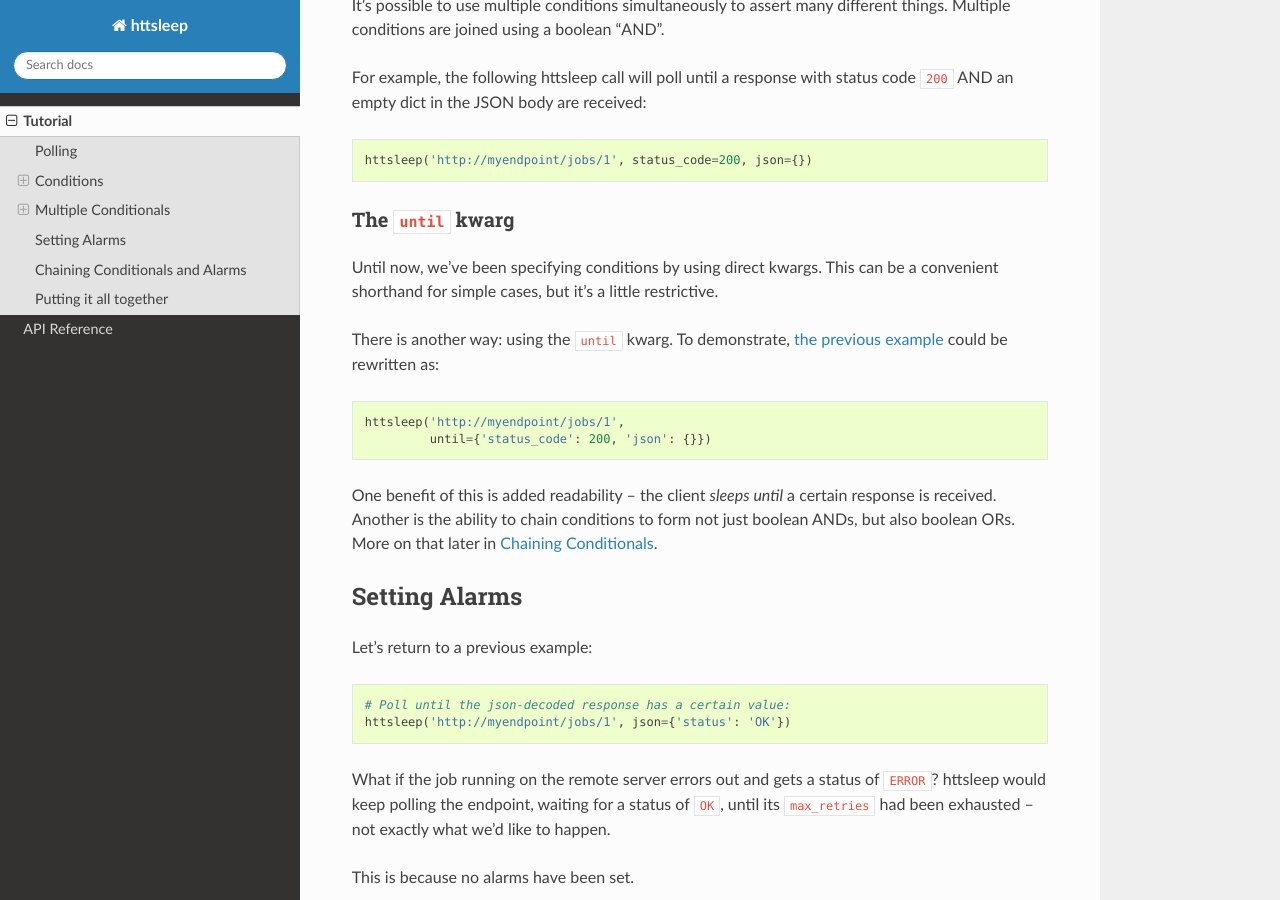
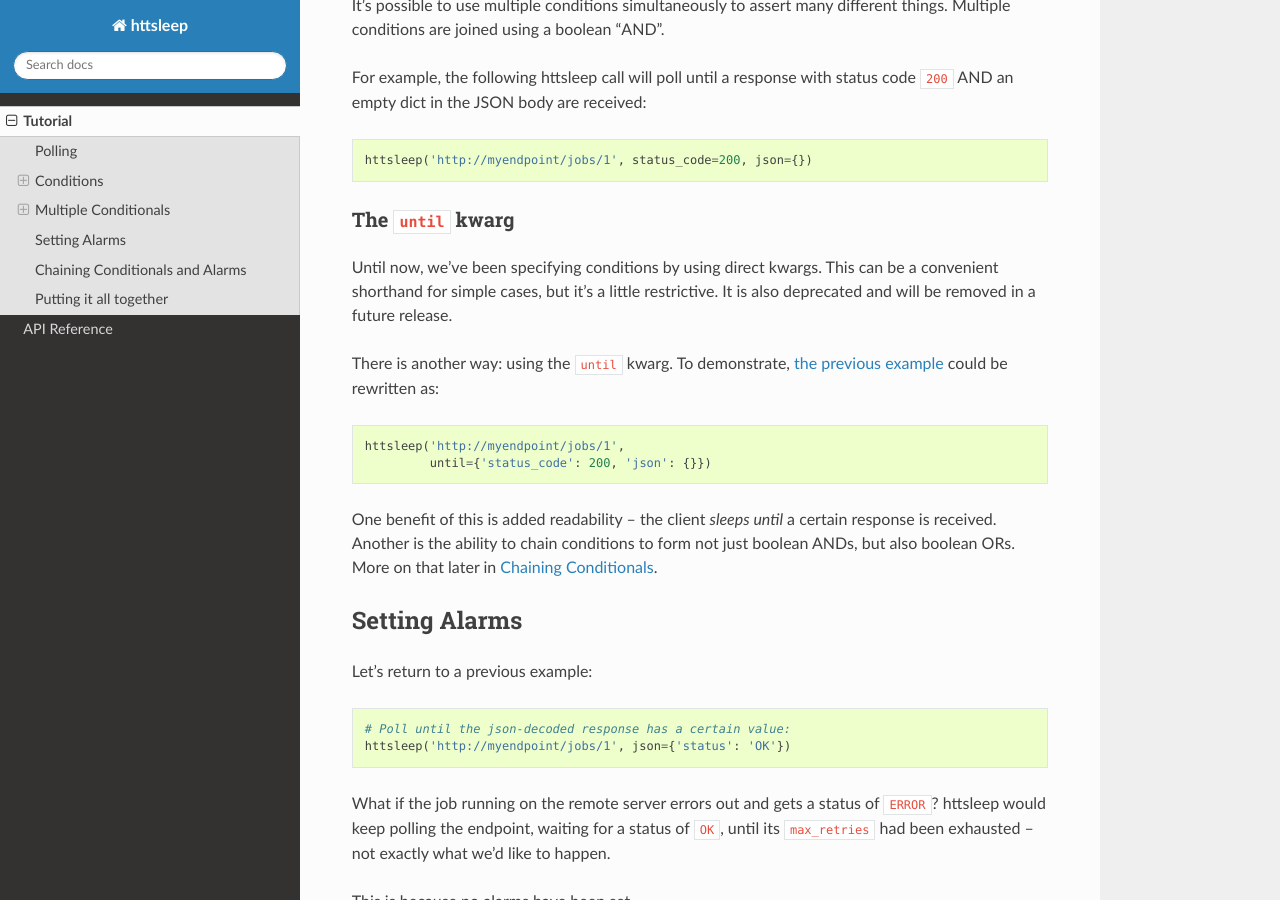
Before and after one commit to kopf/httsleep, a Sphinx documentation site: the page built from docs/tutorial.rst, in a window 1280 px wide and 900 px high, scrolled down 3195 px. Built offline with Sphinx 7.4.7 and the Read the Docs theme 2.0.0, drawn with Linux system fonts in a browser that asks for light colours.

Commit message:
Add a note to the documentation

```diff
--- a/docs/tutorial.rst
+++ b/docs/tutorial.rst
@@ -177,6 +177,7 @@ The ``until`` kwarg
 
 Until now, we've been specifying conditions by using direct kwargs.
 This can be a convenient shorthand for simple cases, but it's a little restrictive.
+It is also deprecated and will be removed in a future release.
 
 There is another way: using the ``until`` kwarg.
 To demonstrate, :ref:`the previous example <multiple-condition-codeblock>` could be rewritten as:
```
